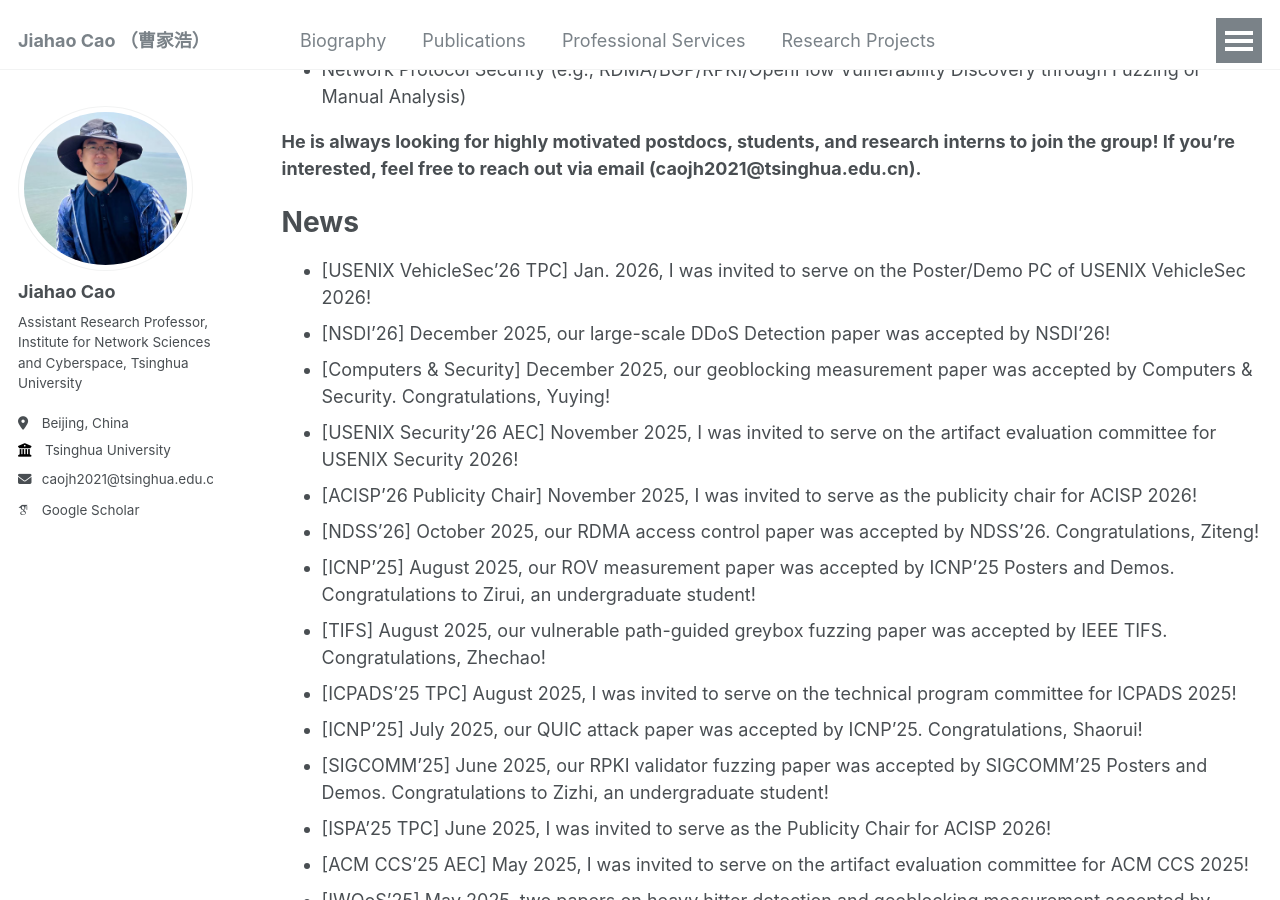
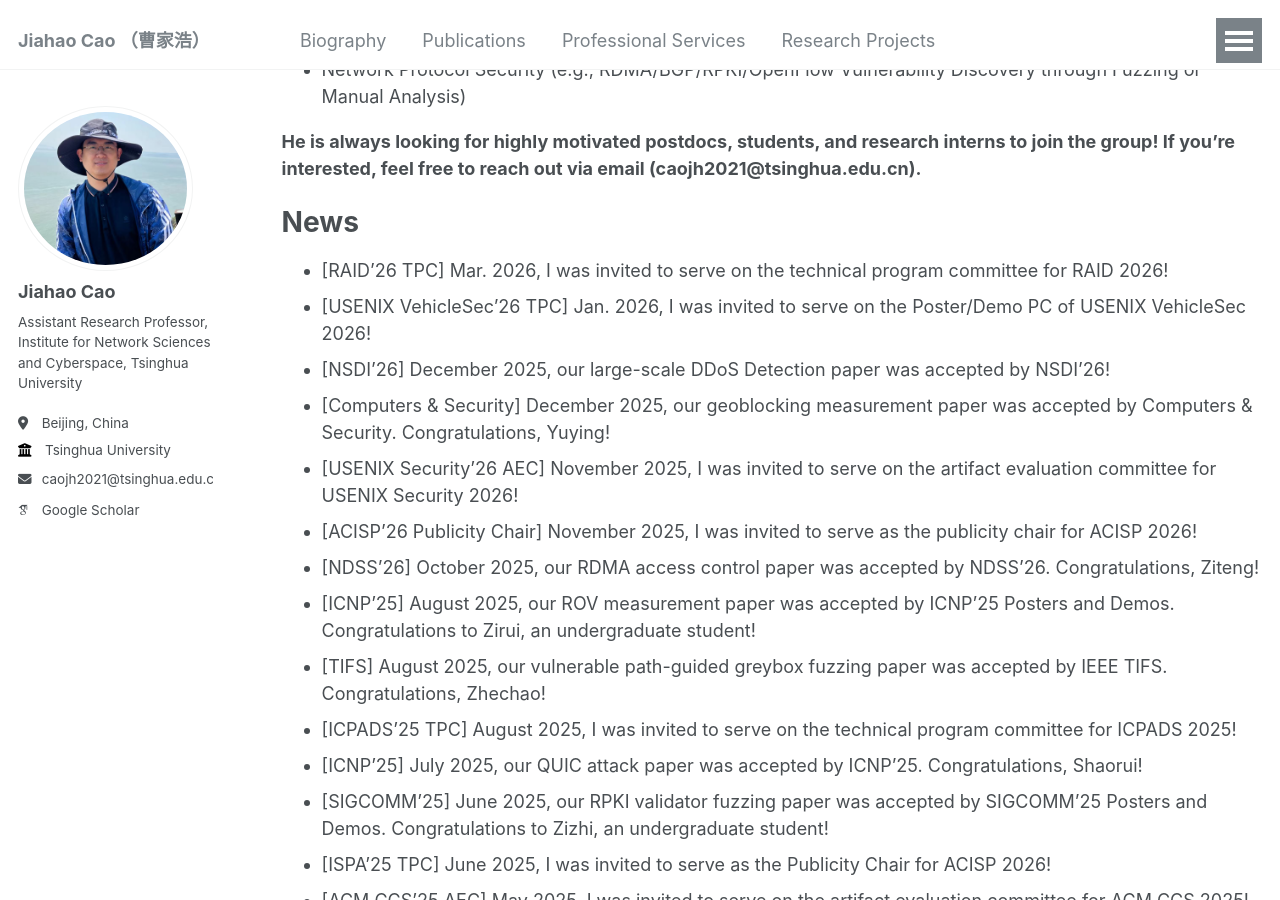
Before and after one commit to caojh15/caojh15.github.io, a Jekyll site: the page built from _pages/about.md, in a window 1280 px wide and 900 px high, scrolled down 607 px. Built offline with Jekyll 4.4.1, drawn with Linux system fonts in a browser that asks for light colours; some web fonts are replaced.

Commit message:
Update about.md

```diff
--- a/_pages/about.md
+++ b/_pages/about.md
@@ -20,6 +20,7 @@ His current interests mainly focus on the following domains:
 **He is always looking for highly motivated postdocs, students, and research interns to join the group! If you're interested, feel free to reach out via email (caojh2021@tsinghua.edu.cn).**
 
 # News
+- [RAID'26 TPC] Mar. 2026, I was invited to serve on the technical program committee for RAID 2026!
 - [USENIX VehicleSec'26 TPC] Jan. 2026, I was invited to serve on the Poster/Demo PC of USENIX VehicleSec 2026!
 - [NSDI'26] December 2025, our large-scale DDoS Detection paper was accepted by NSDI'26!
 - [Computers & Security] December 2025, our geoblocking measurement paper was accepted by Computers & Security. Congratulations, Yuying!
```
